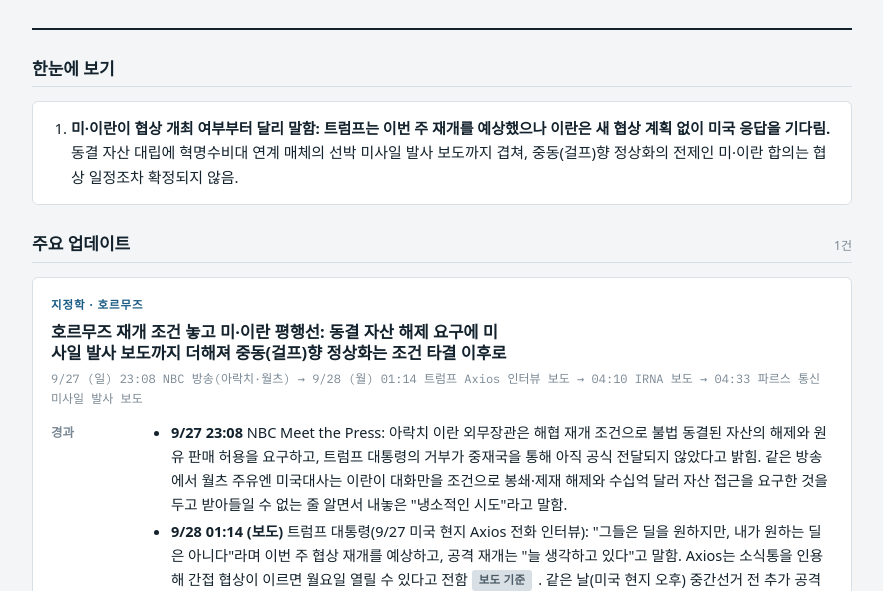
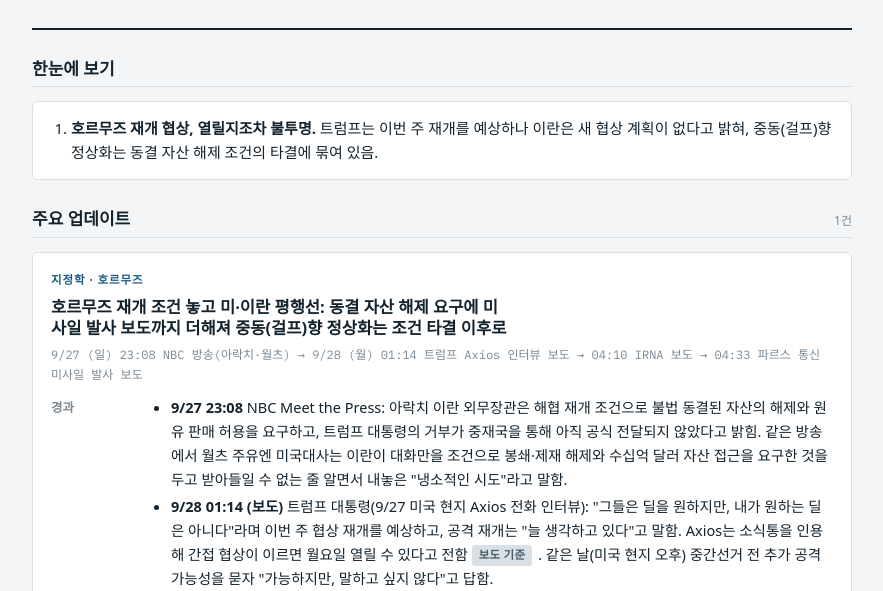
Before and after one commit to cocaco37/MI-Daily-Brief, a plain HTML site: page reports/2026-09-28.html in a window 1280 px wide. Shown: the part 189-780 px from the top of the page, without its empty margins (198-1081 px from the left). Drawn offline with Linux system fonts and the light colour scheme; a web font is replaced by a local one.

Commit message:
brief: 2026-09-28 (conclusion-first summary)

```diff
--- a/reports/2026-09-28.html
+++ b/reports/2026-09-28.html
@@ -148,7 +148,7 @@ td.r,th.r{text-align:right}
 <section aria-labelledby="s-sum">
   <div class="sec-title"><h2 id="s-sum">한눈에 보기</h2></div>
   <div class="summary"><ol>
-    <li><b>미·이란이 협상 개최 여부부터 달리 말함: 트럼프는 이번 주 재개를 예상했으나 이란은 새 협상 계획 없이 미국 응답을 기다림.</b> 동결 자산 대립에 혁명수비대 연계 매체의 선박 미사일 발사 보도까지 겹쳐, 중동(걸프)향 정상화의 전제인 미·이란 합의는 협상 일정조차 확정되지 않음.</li>
+    <li><b>호르무즈 재개 협상, 열릴지조차 불투명.</b> 트럼프는 이번 주 재개를 예상하나 이란은 새 협상 계획이 없다고 밝혀, 중동(걸프)향 정상화는 동결 자산 해제 조건의 타결에 묶여 있음.</li>
   </ol></div>
 </section>
 
```
